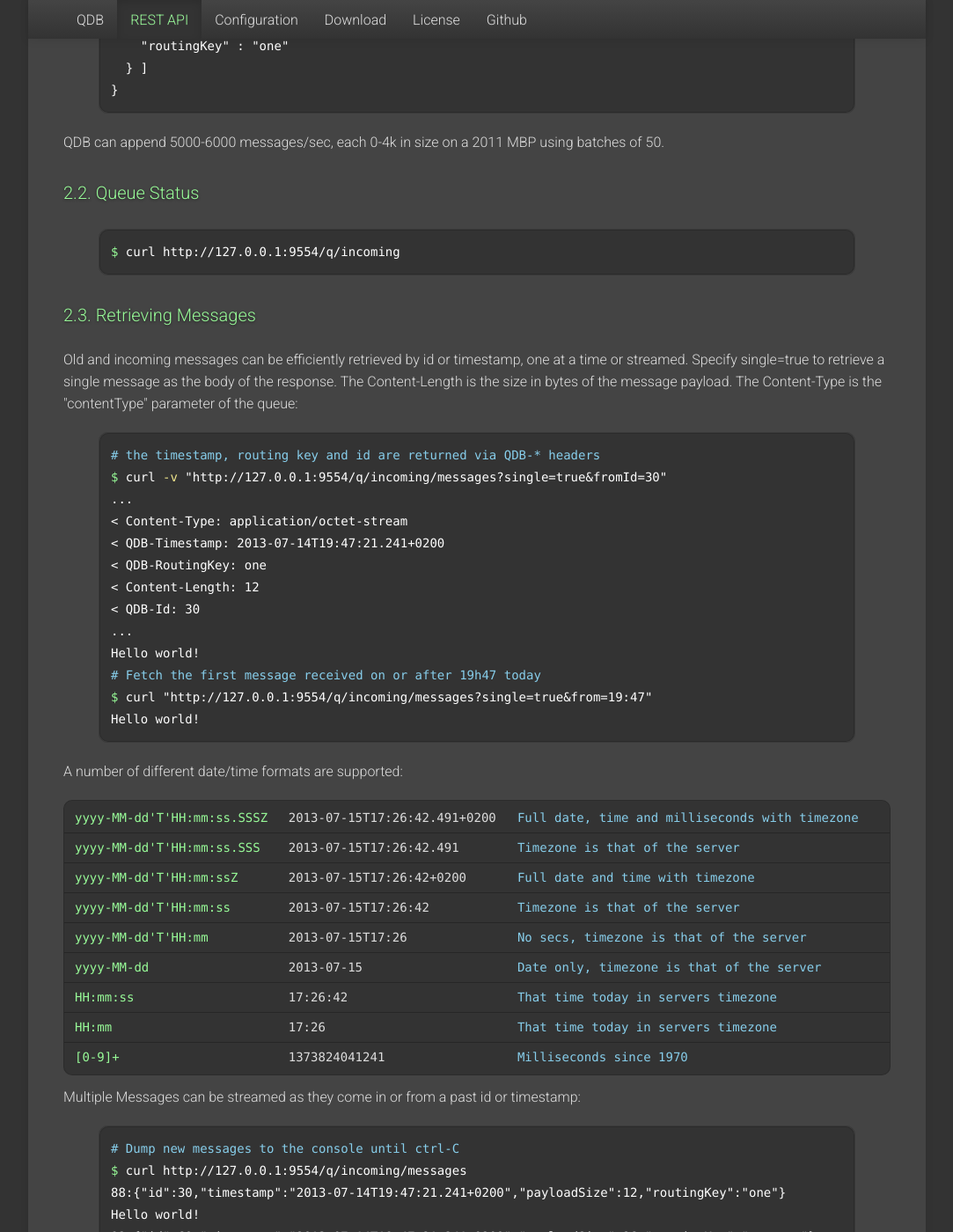
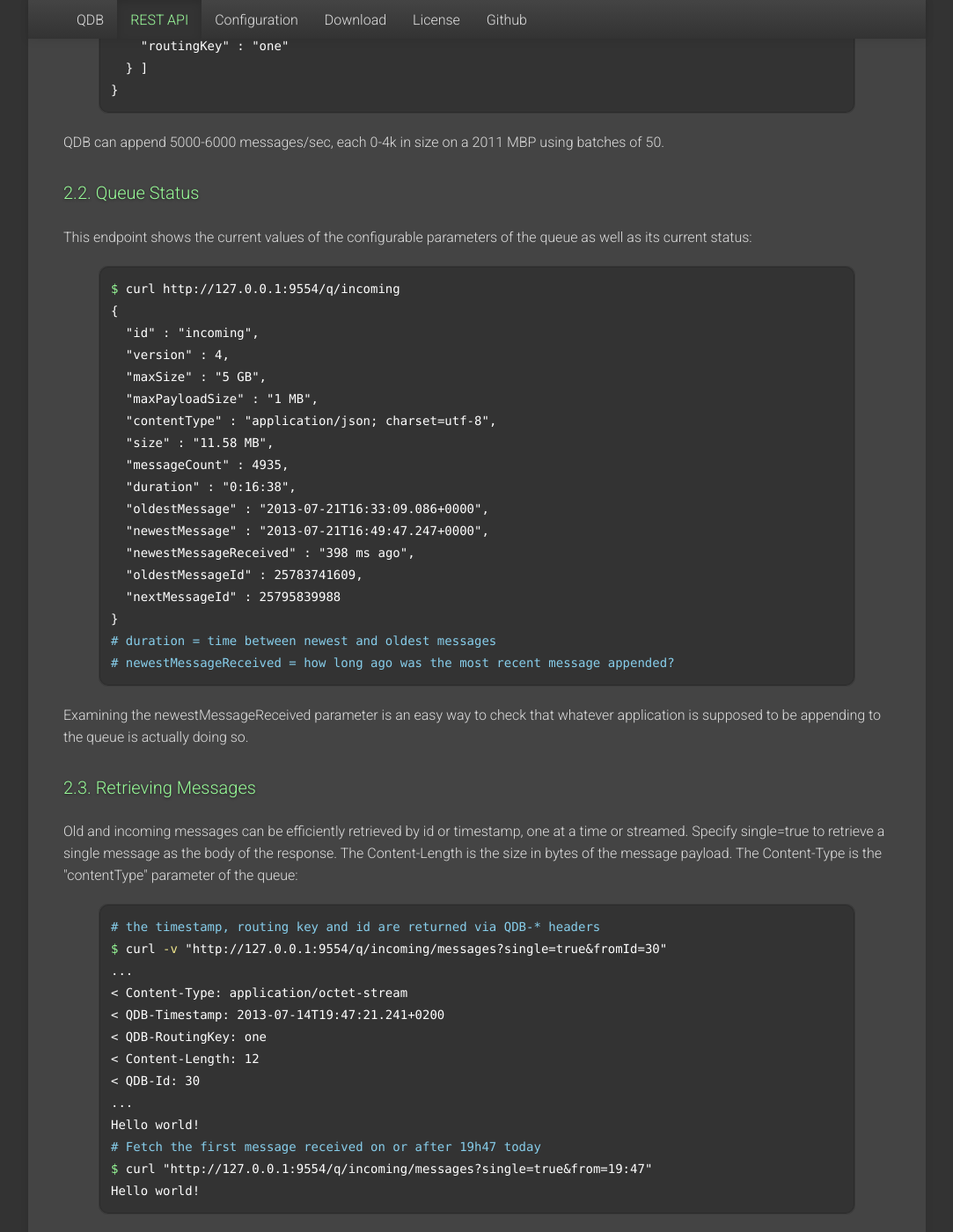
Before and after one commit to qdb-io/qdb-io.github.io, a Jekyll site: the page built from api.html, in a window 1280 px wide and 1400 px high, scrolled down 3131 px. Shown: the whole window at 88% size, without its empty margins (98-1181 px from the left). Built offline with Jekyll 4.4.1, drawn with Linux system fonts in a browser that asks for light colours; nearby versions of some CDN libraries.

Commit message:
Added queue status

```diff
--- a/api.html
+++ b/api.html
@@ -152,9 +152,31 @@ $ curl -XPOST "http://127.0.0.1:9554/q/incoming/messages?multiple=true" -d @batc
 
 <h3><a name="queue_status"></a>Queue Status</h3>
 
+<p>This endpoint shows the current values of the configurable parameters of the queue as well as its current status:</p>
+
 {% highlight bash %}
 $ curl http://127.0.0.1:9554/q/incoming
+{
+  "id" : "incoming",
+  "version" : 4,
+  "maxSize" : "5 GB",
+  "maxPayloadSize" : "1 MB",
+  "contentType" : "application/json; charset=utf-8",
+  "size" : "11.58 MB",
+  "messageCount" : 4935,
+  "duration" : "0:16:38",
+  "oldestMessage" : "2013-07-21T16:33:09.086+0000",
+  "newestMessage" : "2013-07-21T16:49:47.247+0000",
+  "newestMessageReceived" : "398 ms ago",
+  "oldestMessageId" : 25783741609,
+  "nextMessageId" : 25795839988
+}
+# duration = time between newest and oldest messages
+# newestMessageReceived = how long ago was the most recent message appended?
 {% endhighlight %}
+
+<p>Examining the newestMessageReceived parameter is an easy way to check that whatever application is supposed to
+be appending to the queue is actually doing so.</p>
 
 <h3><a name="retrieving"></a>Retrieving Messages</h3>
 
```
